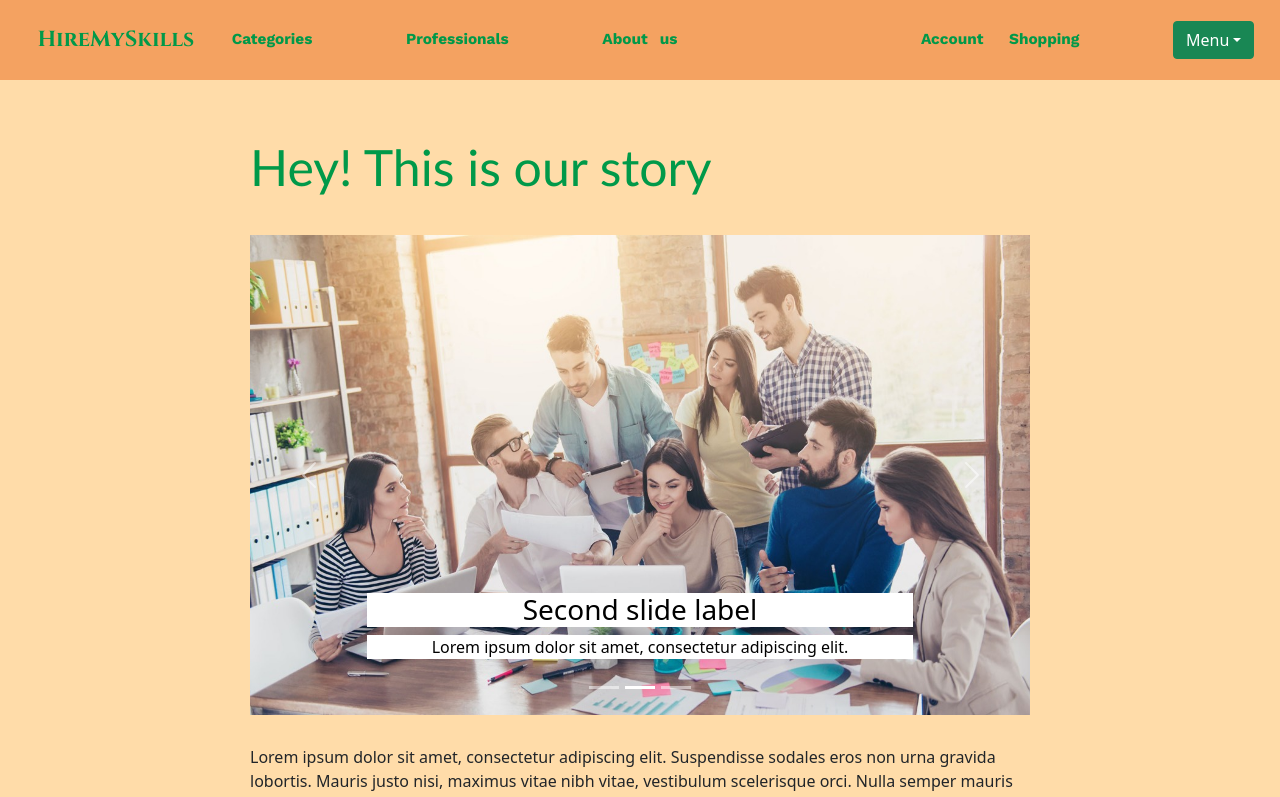
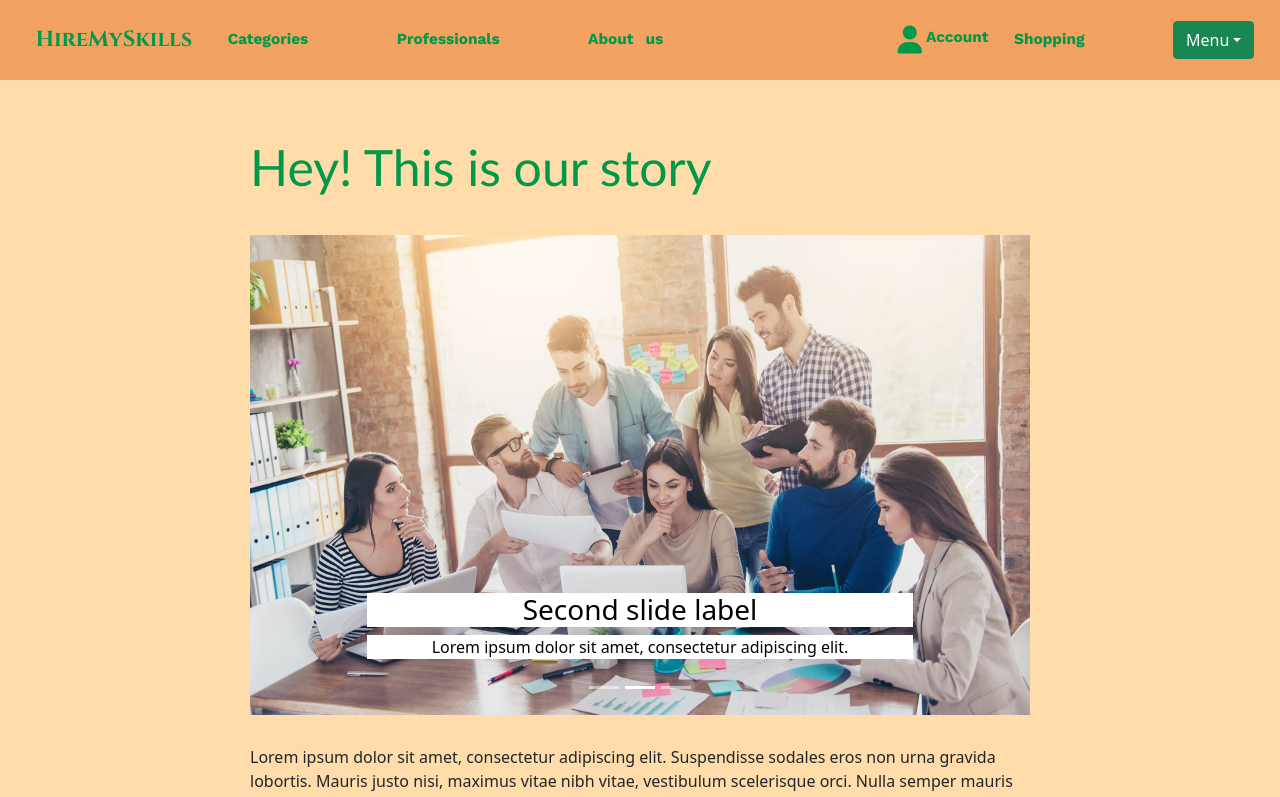
Before and after one commit to sergioare/PF-HireMySkills, a React (Create React App) app in the folder client/: page /about in a window 1280 px wide. Shown: the top 797 px of the page. Built offline with nearby package versions, Linux system fonts and the light colour scheme.

Commit message:
NavBar loggedName and install sweetalert2

```diff
--- a/client/package.json
+++ b/client/package.json
@@ -23,6 +23,7 @@
     "redux": "^4.2.0",
     "redux-devtools-extension": "^2.13.9",
     "redux-thunk": "^2.4.2",
+    "sweetalert2": "^11.7.1",
     "web-vitals": "^2.1.4",
     "yup": "^0.32.11"
   },
--- a/client/src/components/Navbar/Navbar.js
+++ b/client/src/components/Navbar/Navbar.js
@@ -1,15 +1,16 @@
 import React from "react";
 import styles from "./NavBar.module.css";
 import Menu from "../Menu/Menu";
+import { useAuth0 } from "@auth0/auth0-react";
 
-import { Link, Outlet } from "react-router-dom";
+import { Link } from "react-router-dom";
 
 const NavBar = () => {
+  const { user, isAuthenticated } = useAuth0();
+
   return (
     <div className={styles.BigContainer_NavBar}>
-
       <div className={styles.nabvar}>
-
         <Link to="/" className={styles.logo}>
           HireMySkills
         </Link>
@@ -26,20 +27,18 @@ const NavBar = () => {
           About us
         </Link>
 
-
         <Link to="/account" className={styles.navLink}>
-            Account
+          <i class="fa-solid fa-user px-1 fs-3"></i>
+          {isAuthenticated ? user.name : "Account"}
         </Link>
 
         <Link to="/shopping" className={styles.navLink}>
           Shopping
         </Link>
 
-
         <div className={styles.menu}>
           <Menu />
         </div>
-
       </div>
     </div>
   );
```
Also changed, not shown: 1 other file (tests, documents, lock files or other folders). Lines whose indentation alone changed are shown as unchanged.
